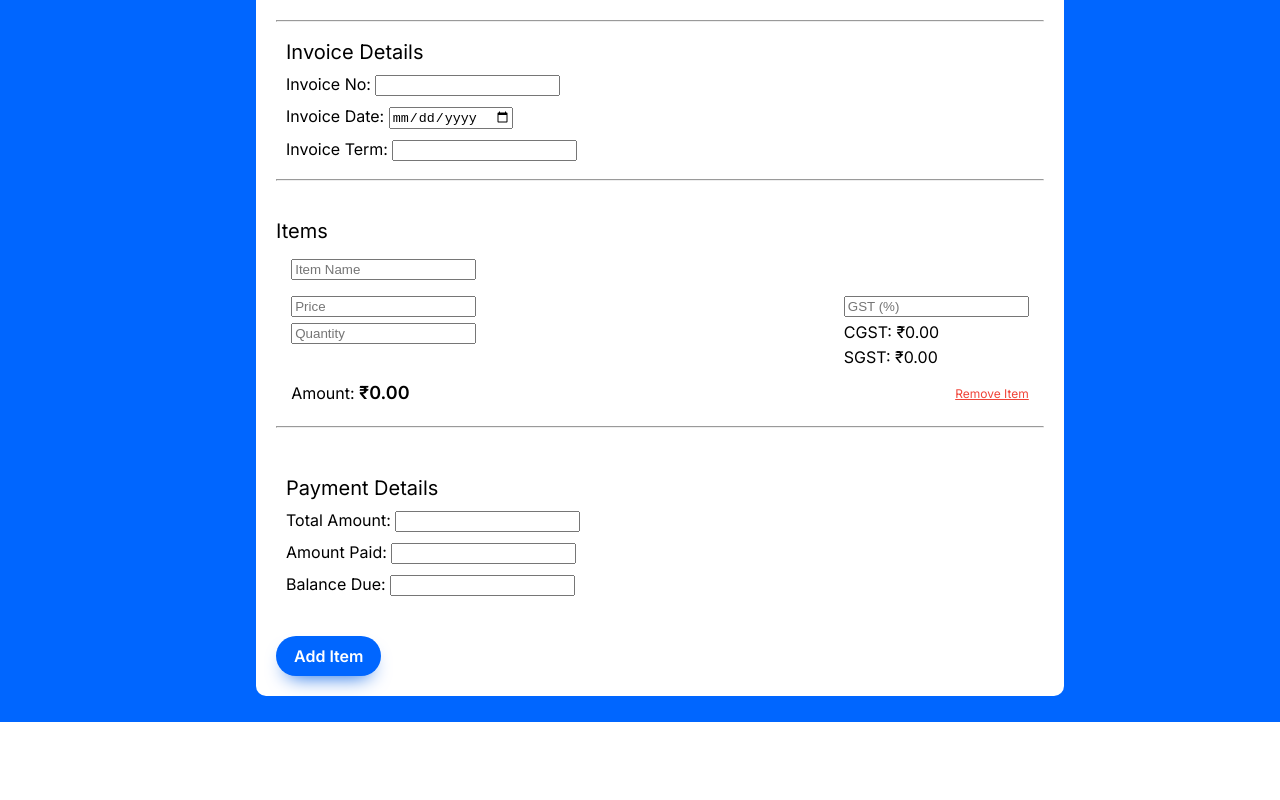
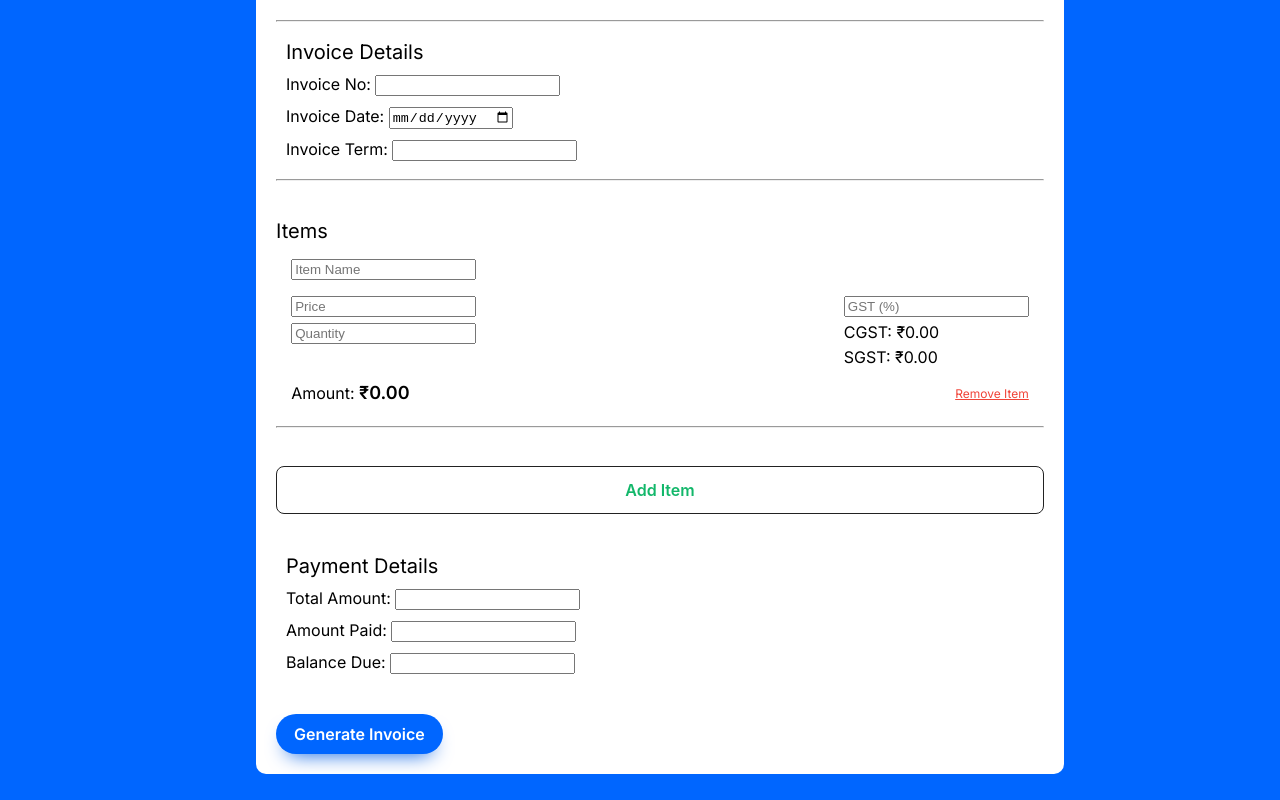
Before and after one commit to sanjith-s/invoice-generator, a Svelte app: page / in a window 1280 px wide. Shown: the part 521-1321 px from the top of the page. Before the commit the page ends 1243 px from the top, so only its background shows below. Built offline with nearby package versions, Linux system fonts and the light colour scheme.

Commit message:
Updated with generate invoice button

```diff
--- a/src/App.svelte
+++ b/src/App.svelte
@@ -159,13 +159,13 @@
       <hr/>
       <div id="invoiceDetails" class="details">
         <span class="title2">Invoice Details</span>
-        <label>Invoice No: <input id="number" type="text"
+        <label>Invoice No: <input id="inumber" type="text"
           bind:value={invoiceDetails.number}
         /></label>
-        <label>Invoice Date: <input id="date" type="date"
+        <label>Invoice Date: <input id="idate" type="date"
           bind:value={invoiceDetails.date}
         /></label>
-        <label>Invoice Term: <input id="term" type="text"
+        <label>Invoice Term: <input id="iterm" type="text"
           bind:value={invoiceDetails.term}
         /></label>
       </div>
@@ -180,21 +180,24 @@
       {/each}
     </div>
 
+    <button type="button" class="add" on:click={addItem}>
+      <i class="fa-solid fa-plus" /> Add Item</button>
+
     <div id="paymentDetails" class="details">
       <span class="title2">Payment Details</span>
-      <label>Total Amount: <input id="number" type="text"
+      <label>Total Amount: <input id="ptotal" type="text"
         bind:value={paymentDetails.total}
       /></label>
-      <label>Amount Paid: <input id="date" type="text"
+      <label>Amount Paid: <input id="pamt" type="text"
         bind:value={paymentDetails.paid}
       /></label>
-      <label>Balance Due: <input id="term" type="text"
+      <label>Balance Due: <input id="pbal" type="text"
         bind:value={paymentDetails.balance}
       /></label>
     </div>
 
-    <button type="button" class="add" on:click={addItem}>
-      <i class="fa-solid fa-plus" /> Add Item</button>
+    <button type="button" class="generate" on:click={generateInvoice}>
+      <i class="fa-regular fa-file"></i> Generate Invoice</button>
   </div>
 </form>
 
@@ -266,7 +269,7 @@
     font-weight: 600;
   }
 
-  .add {
+  .generate {
     background: #0066ff;
     border-radius: 999px;
     box-shadow: #005de2 0 10px 20px -10px;
@@ -291,6 +294,49 @@
     border: 0;
   }
 
+  .add{
+  background-color: #FFFFFF;
+  border: 1px solid #222222;
+  border-radius: 8px;
+  box-sizing: border-box;
+  color: #12B76A;
+  cursor: pointer;
+  display: inline-block;
+  font-family: Circular,-apple-system,BlinkMacSystemFont,Roboto,"Helvetica Neue",sans-serif;
+  font-size: 16px;
+  font-weight: 600;
+  line-height: 20px;
+  margin: 0;
+  outline: none;
+  padding: 13px 23px;
+  position: relative;
+  text-align: center;
+  text-decoration: none;
+  touch-action: manipulation;
+  transition: box-shadow .2s,-ms-transform .1s,-webkit-transform .1s,transform .1s;
+  user-select: none;
+  -webkit-user-select: none;
+  width: auto;
+}
+
+.add:focus-visible {
+  box-shadow: #14B789 0 0 0 2px, rgba(255, 255, 255, 0.8) 0 0 0 4px;
+  transition: box-shadow .2s;
+}
+
+.add:active {
+  background-color: #F7F7F7;
+  border-color: #14B789;
+  transform: scale(.96);
+}
+
+.add:disabled {
+  border-color: #DDDDDD;
+  color: #DDDDDD;
+  cursor: not-allowed;
+  opacity: 1;
+}
+
   #titleBox {
     display: flex;
     flex-direction: row;
```
